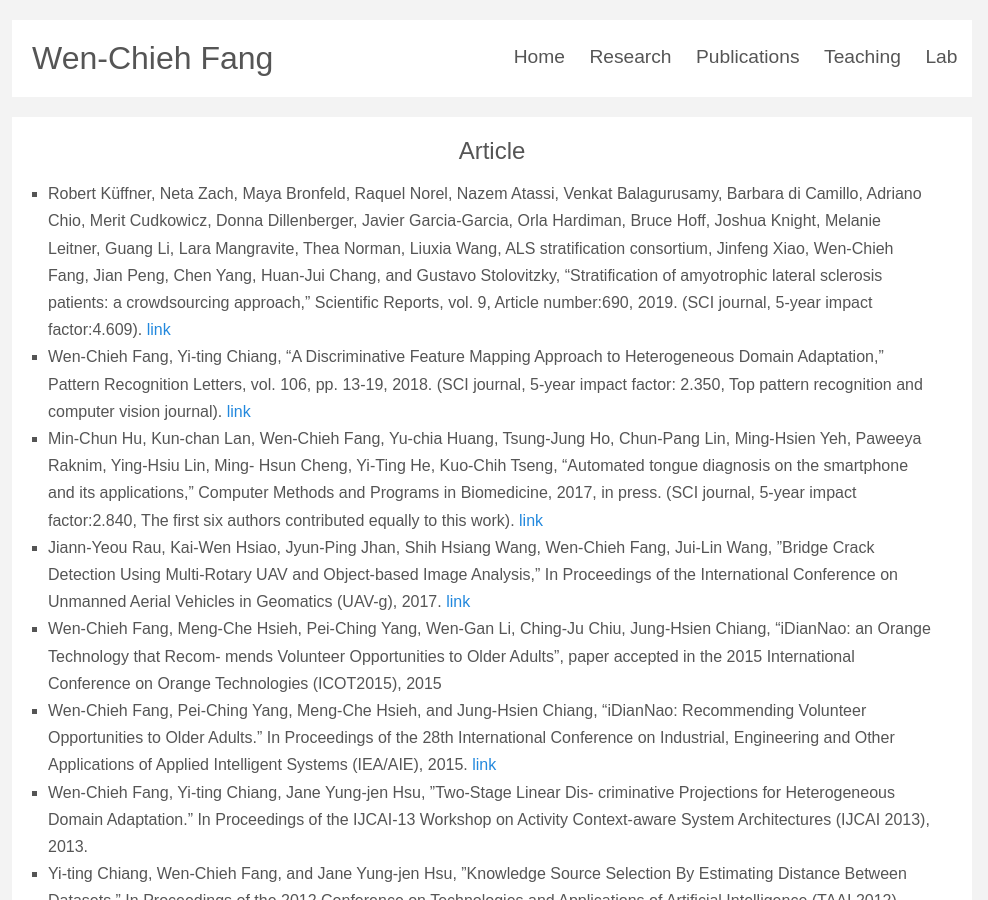
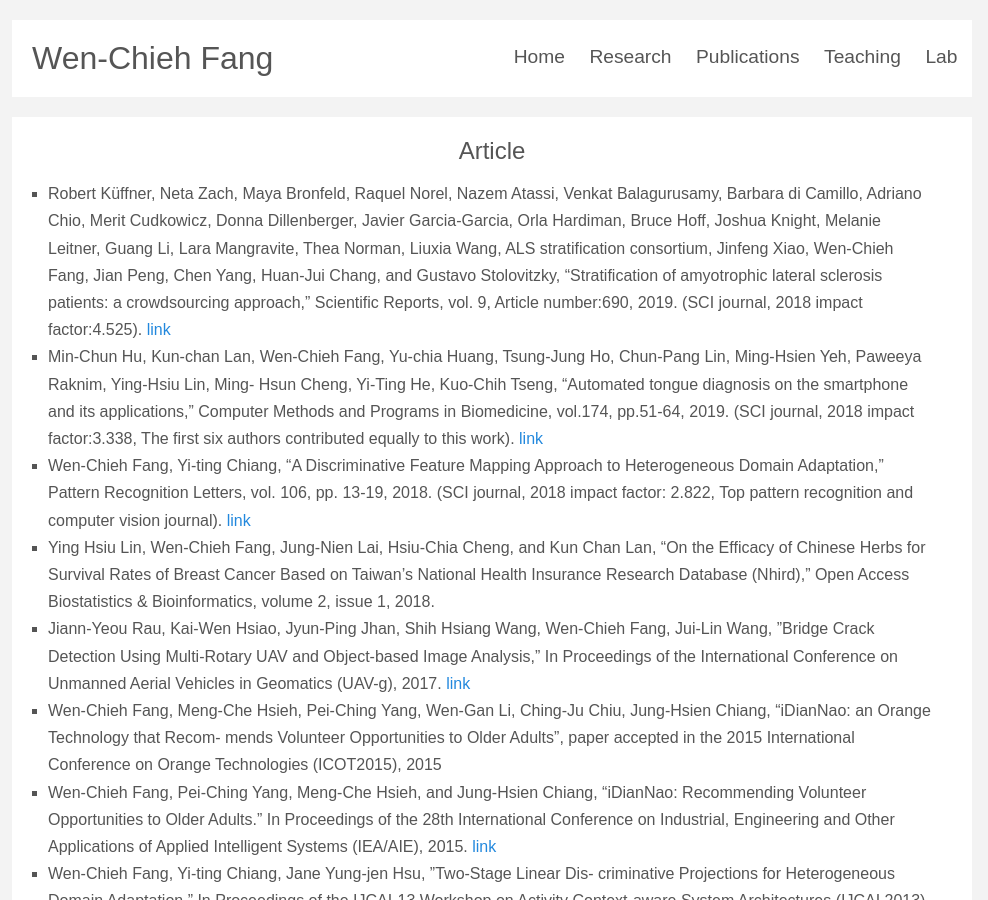
Before and after one commit to ncyu-deep/myblog, a Jekyll site: the page built from publications.md, in a window 1280 px wide and 900 px high. Shown: the whole window, without its empty margins (148-1136 px from the left). Built offline with Jekyll 4.4.1, drawn with Linux system fonts in a browser that asks for light colours; some web fonts are replaced.

Commit message:
Revise publications.md

```diff
--- a/publications.md
+++ b/publications.md
@@ -5,16 +5,20 @@ title: My publications
 
 <h2 style="text-align: center">Article</h2>
 
-* Robert Küffner, Neta Zach, Maya Bronfeld, Raquel Norel, Nazem Atassi, Venkat Balagurusamy, Barbara di Camillo, Adriano Chio, Merit Cudkowicz, Donna Dillenberger, Javier Garcia-Garcia, Orla Hardiman, Bruce Hoff, Joshua Knight, Melanie Leitner, Guang Li, Lara Mangravite, Thea Norman, Liuxia Wang, ALS stratification consortium, Jinfeng Xiao, Wen-Chieh Fang, Jian Peng, Chen Yang, Huan-Jui Chang, and Gustavo Stolovitzky, “Stratification of amyotrophic lateral sclerosis patients: a crowdsourcing approach,” Scientific Reports, vol. 9, Article number:690, 2019. (SCI journal, 5-year impact factor:4.609). [link](https://www.nature.com/articles/s41598-018-36873-4)
-* Wen-Chieh Fang, Yi-ting Chiang, “A Discriminative Feature Mapping Approach
-to Heterogeneous Domain Adaptation,” Pattern Recognition Letters, vol. 106,
-pp. 13-19, 2018. (SCI journal, 5-year impact factor: 2.350, Top pattern recognition
-and computer vision journal). [link](https://www.sciencedirect.com/science/article/pii/S0167865518300461)
+* Robert Küffner, Neta Zach, Maya Bronfeld, Raquel Norel, Nazem Atassi, Venkat Balagurusamy, Barbara di Camillo, Adriano Chio, Merit Cudkowicz, Donna Dillenberger, Javier Garcia-Garcia, Orla Hardiman, Bruce Hoff, Joshua Knight, Melanie Leitner, Guang Li, Lara Mangravite, Thea Norman, Liuxia Wang, ALS stratification consortium, Jinfeng Xiao, Wen-Chieh Fang, Jian Peng, Chen Yang, Huan-Jui Chang, and Gustavo Stolovitzky, “Stratification of amyotrophic lateral sclerosis patients: a crowdsourcing approach,” Scientific Reports, vol. 9, Article number:690, 2019. (SCI journal, 2018 impact factor:4.525). [link](https://www.nature.com/articles/s41598-018-36873-4)
 * Min-Chun Hu, Kun-chan Lan, Wen-Chieh Fang, Yu-chia Huang, Tsung-Jung
 Ho, Chun-Pang Lin, Ming-Hsien Yeh, Paweeya Raknim, Ying-Hsiu Lin, Ming-
 Hsun Cheng, Yi-Ting He, Kuo-Chih Tseng, "Automated tongue diagnosis on
 the smartphone and its applications," Computer Methods and Programs in
-Biomedicine, 2017, in press. (SCI journal, 5-year impact factor:2.840, The first six authors contributed equally to this work). [link](https://www.sciencedirect.com/science/article/pii/S0169260717308477)
+Biomedicine, vol.174, pp.51-64, 2019. (SCI journal, 2018 impact factor:3.338, The first six authors contributed equally to this work). [link](https://www.sciencedirect.com/science/article/pii/S0169260717308477)
+* Wen-Chieh Fang, Yi-ting Chiang, “A Discriminative Feature Mapping Approach
+to Heterogeneous Domain Adaptation,” Pattern Recognition Letters, vol. 106,
+pp. 13-19, 2018. (SCI journal, 2018 impact factor: 2.822, Top pattern recognition
+and computer vision journal). [link](https://www.sciencedirect.com/science/article/pii/S0167865518300461)
+* Ying Hsiu Lin, Wen-Chieh Fang, Jung-Nien Lai, Hsiu-Chia Cheng, and Kun
+Chan Lan, "On the Efficacy of Chinese Herbs for Survival Rates of Breast
+Cancer Based on Taiwan’s National Health Insurance Research Database
+(Nhird)," Open Access Biostatistics & Bioinformatics, volume 2, issue 1, 2018.
 * Jiann-Yeou Rau, Kai-Wen Hsiao, Jyun-Ping Jhan, Shih Hsiang Wang,
 Wen-Chieh Fang, Jui-Lin Wang, ”Bridge Crack Detection Using Multi-Rotary
 UAV and Object-based Image Analysis,” In Proceedings of the International
```
